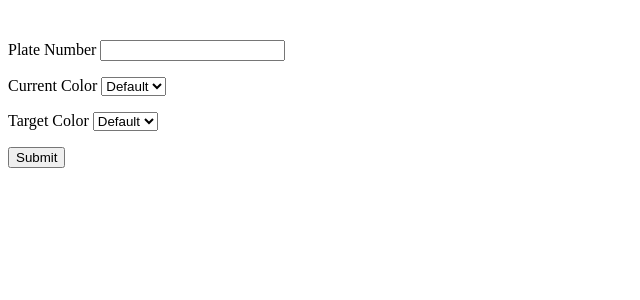
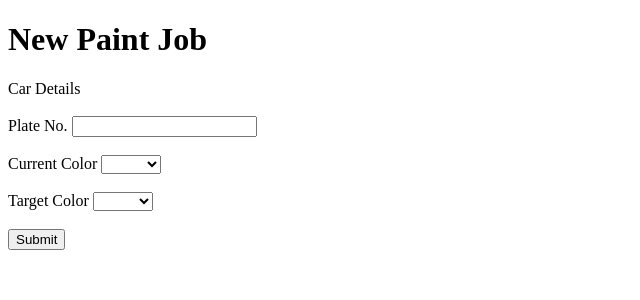
Before and after one commit to morelpabona/Web-Developer-Practical-Exam, a PHP site: page / in a window 1280 px wide. Shown: the top 300 px of the page, without its empty margins (0-640 px from the left). Run offline with PHP 8.4, Linux system fonts and the light colour scheme.

Commit message:
Update index.php

```diff
--- a/ValensInternExam/index.php
+++ b/ValensInternExam/index.php
@@ -1,49 +1,58 @@
+
 <!DOCTYPE html>
 <html lang="en">
 <head>
     <meta charset="UTF-8">
     <meta name="viewport" content="width=device-width, initial-scale=1.0">
-  <title>Color Selector</title>
     <link rel="stylesheet" href="style.css">
+    <title>New Paint Job</title>
+</head>
 
 <style>
 
     </style>
-</head>
+<body>
+    <div class="container">
+        <h1>New Paint Job</h1>
 
-<body>
 
-<form action="addpaintcon.php" method="POST">
-        <div class="label">
-        <div class="comparison">
-                <p class="displayCar"> </p>
-                <p class="displayCar2"> </p>
-        </div>
-        <label for="">Plate Number</label>
-        <input type="text">
+        <div class="car-img">
+            <p class = "displayCar" ></p>
+            <p class = "displayCar1" ></p>
         </div>
 
-        </p><label for="">Current Color</label>
-            <select class="mySelect" onchange="updateColor1()" name="currentColor">
-                        <option value="option1">Default</option>
-                        <option value="option2">Red</option>
-                        <option value="option3">Green</option>
-                        <option value="option4">Blue</option>
-            </select>
-         </p>
-        <p><label for="">Target Color</label>
-                <select class="mySelect2" onchange="updateColor2()" name="targetColor"> <
-                    <option value="option1">Default</option>
-                    <option value="option2">Red</option>
-                    <option value="option3">Green</option>
-                    <option value="option4">Blue</option>
-        </select>
-        </p>
-        <button type="submit">Submit</button>
 
+        <form action="newpaint.php" method="POST">
+
+            <label class="cardetails" for="carDetails">Car Details</label><br><br>
+
+                <label for="plateNo">Plate No.</label>
+                <input type="text" class="plateno" name="plateno" placeholder="" required><br><br>
+
+                <label for="currentcolor">Current Color</label>
+                    <select id="" class="mySelect" name="current" required onclick="updateColor2()">
+                        <img src="./img/default.jpg " alt="" class = "display-none">
+                        <option value="" selected disabled></option>
+                        <option value="red">Red</option>
+                        <option value="green">Green</option>
+                        <option value="blue">Blue</option>
+                    </select> <br><br>
+
+                <label for="targetColor">Target Color</label>
+                    <select id="" class="mySelect1"  name="target" required  onclick="updateColor1()">
+                        <option value="" selected disabled></option>
+                        <option value="red">Red</option>
+                        <option value="green">Green</option>
+                        <option value="blue">Blue</option>>
+                    </select><br><br>
+
+            <button class = "submit" type="submit">Submit</button>
         </form>
 
-    <script src="valens.js"> </script>
+
+    </div>
 
 </body>
+
+<script src="valens.js"></script>
 </html>
```
Lines whose indentation alone changed are shown as unchanged.
